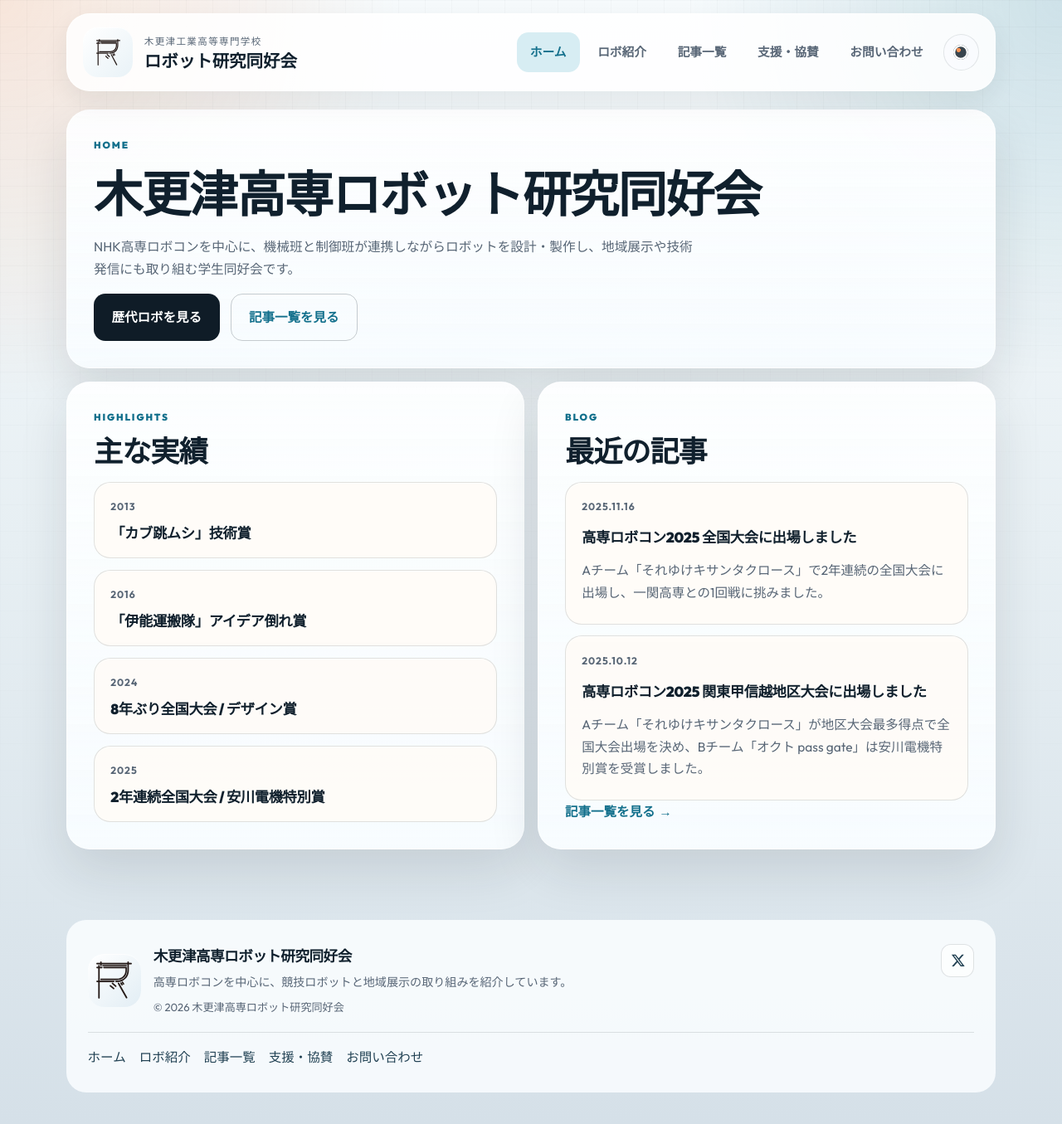
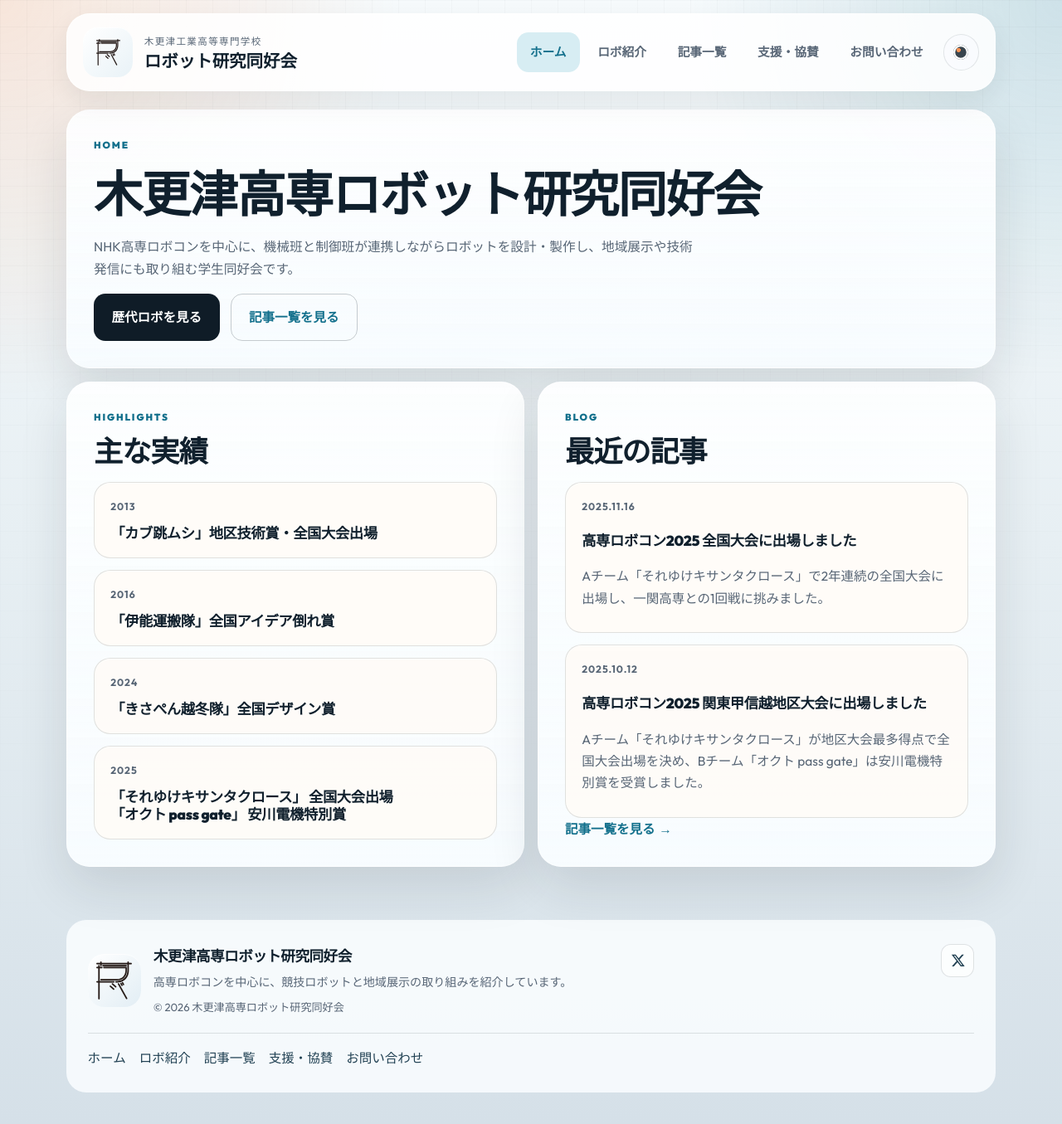
Before and after one commit to nitkcrbkn/nitkcrbkn.github.io, a Jekyll site: the page built from index.html, in a window 1280 px wide and 1355 px high. Shown: the whole window at 83% size. Built offline with Jekyll 4.4.1, drawn with Linux system fonts in a browser that asks for light colours.

Commit message:
レビューの指摘を修正7

```diff
--- a/_data/site.yml
+++ b/_data/site.yml
@@ -11,13 +11,13 @@ branding:
 
 stats:
   - value: "2013"
-    label: 「カブ跳ムシ」技術賞
+    label: 「カブ跳ムシ」地区技術賞・全国大会出場
   - value: "2016"
-    label: 「伊能運搬隊」アイデア倒れ賞
+    label: 「伊能運搬隊」全国アイデア倒れ賞
   - value: "2024"
-    label: 8年ぶり全国大会 / デザイン賞
+    label: 「きさぺん越冬隊」全国デザイン賞
   - value: "2025"
-    label: 2年連続全国大会 / 安川電機特別賞
+    label: "「それゆけキサンタクロース」 全国大会出場<br>「オクト pass gate」 安川電機特別賞"
 
 support:
   note: ロボ研の活動は、技術提供や設備面の後押し、地域からの応援に支えられています。日頃よりお力添えをいただいている皆さまを紹介します。
--- a/assets/css/style.css
+++ b/assets/css/style.css
@@ -599,12 +599,17 @@ html[data-theme="dark"] .theme-toggle__icon {
   transition: opacity 0.5s ease, transform 0.5s ease;
 }
 
-.reveal-stagger.is-visible > *:nth-child(1) { transition-delay: 0s; opacity: 1; transform: translateY(0); }
-.reveal-stagger.is-visible > *:nth-child(2) { transition-delay: 0.08s; opacity: 1; transform: translateY(0); }
-.reveal-stagger.is-visible > *:nth-child(3) { transition-delay: 0.16s; opacity: 1; transform: translateY(0); }
-.reveal-stagger.is-visible > *:nth-child(4) { transition-delay: 0.24s; opacity: 1; transform: translateY(0); }
-.reveal-stagger.is-visible > *:nth-child(5) { transition-delay: 0.32s; opacity: 1; transform: translateY(0); }
-.reveal-stagger.is-visible > *:nth-child(6) { transition-delay: 0.40s; opacity: 1; transform: translateY(0); }
+.reveal-stagger.is-visible > * {
+  opacity: 1;
+  transform: translateY(0);
+}
+
+.reveal-stagger.is-visible > *:nth-child(1) { transition-delay: 0s; }
+.reveal-stagger.is-visible > *:nth-child(2) { transition-delay: 0.08s; }
+.reveal-stagger.is-visible > *:nth-child(3) { transition-delay: 0.16s; }
+.reveal-stagger.is-visible > *:nth-child(4) { transition-delay: 0.24s; }
+.reveal-stagger.is-visible > *:nth-child(5) { transition-delay: 0.32s; }
+.reveal-stagger.is-visible > *:nth-child(6) { transition-delay: 0.40s; }
 
 /* ================================================================
    HERO PANEL
```
Also changed, not shown: README.md.
